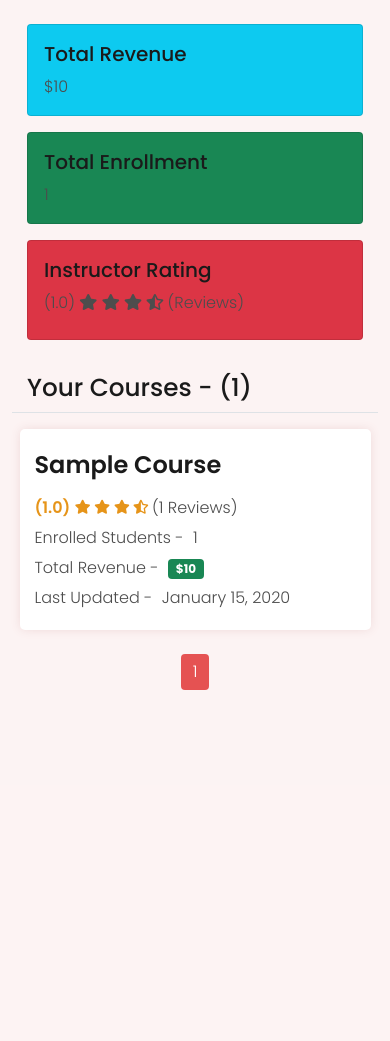
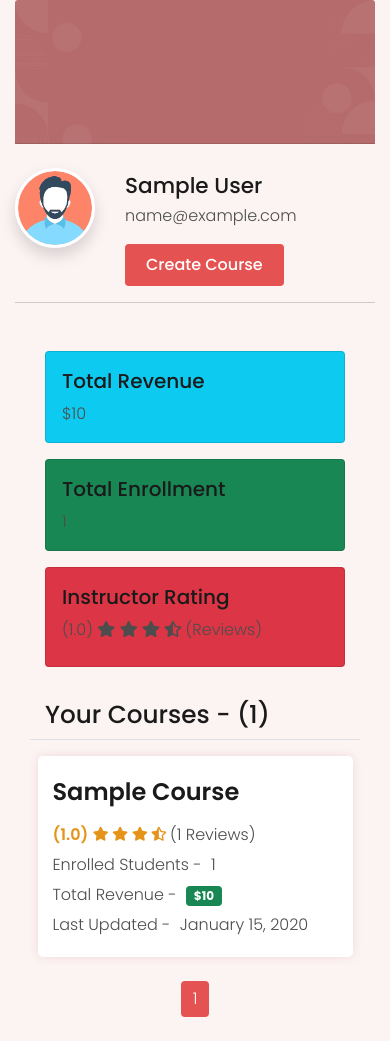
Before and after one commit to CaptainVee/tollgator, a Django app: page /instructor/dashboard/ in a window 390 px wide. Shown: the part 59-1100 px from the top of the page. Before the commit the page ends 749 px from the top, so only its background shows below. Run offline with Django 3.2, Linux system fonts and the light colour scheme; a user stored in the database is signed in; tables that the repository leaves empty hold one stand-in row (values such as "Sample post"); parts of the project's set-up code (start-up, migrations or seed data) failed here and were passed over; some libraries are stand-ins or nearby versions.

Commit message:
feat: redesigned course page to display create course button on mobile display

```diff
--- a/static/css/dashboard.css
+++ b/static/css/dashboard.css
@@ -12,7 +12,7 @@ body {
    */
 
   .sidebar {
-    position: fixed;
+    /* position: fixed; */
     top: 30px;
     bottom: 0;
     left: 0;
@@ -86,3 +86,29 @@ body {
     border-color: transparent;
     box-shadow: 0 0 0 3px rgba(255, 255, 255, .25);
   }
+
+  #cover-top {
+    background-image: url("../img/04.png") ;
+    background-color:#932929ab ;
+    background-size:cover;
+    height: 9rem;
+
+  }
+
+.avatar {
+    height: 5rem;
+    width: 5rem;
+    position: relative;
+    display: inline-block !important;
+}
+
+.col-12 .card {
+  border: none;
+}
+
+@media (min-width: 768px) {
+  .avatar-xxl {
+      width: 8rem;
+      height: 8rem;
+  }
+}
--- a/templates/instructor/instructor_dashboard.html
+++ b/templates/instructor/instructor_dashboard.html
@@ -5,8 +5,8 @@
 
 		<main class="col">
 
-			<div class="row justify-content-end">
-				<div class="col-sm-3 mb-3">
+			<div class="row">
+				<div class="col-sm-4 mb-3">
 					<div class="card bg-info">
 						<div class="card-body">
 							<h5 class="card-title">Total Revenue</h5>
@@ -15,7 +15,7 @@
 						</div>
 					</div>
 				</div>
-				<div class="col-sm-3 mb-3">
+				<div class="col-sm-4 mb-3">
 					<div class="card bg-success">
 						<div class="card-body">
 							<h5 class="card-title">Total Enrollment</h5>
@@ -24,7 +24,7 @@
 						</div>
 					</div>
 				</div>
-				<div class="col-sm-3 mb-3">
+				<div class="col-sm-4 mb-3">
 					<div class="card bg-danger">
 						<div class="card-body">
 							<h5 class="card-title">Instructor Rating</h5>
--- a/templates/small_base.html
+++ b/templates/small_base.html
@@ -29,9 +29,11 @@
 </head>
 
 <body>
+
     <!-- header start -->
     <header class="header sticky-top" style="background-color: #fdf3f3;">
         <div class="container">
+
             <div class="header-main d-flex justify-content-between align-items-center">
                 <div class="header-logo">
                     <a href="{% url 'course-home' %}"><span>Toll</span>gator</a>
@@ -48,7 +50,7 @@
                     </button>
                     <ul class="menu">
                         {% if user.is_authenticated %}
-                        <li class="menu-item">
+                        <!-- <li class="menu-item">
                             <div class="dropdown">
                                 <a class="btn border dropdown-toggle" href="#" role="button" data-bs-toggle="dropdown"
                                     aria-expanded="false">
@@ -58,10 +60,10 @@
                                 <ul class="dropdown-menu">
                                     <li><a class="dropdown-item" href="{% url 'course-create-playlist' %}">Playlist</a>
                                     </li>
-                                    <!-- <li><a class="dropdown-item" href="#">Video Link</a></li> -->
+                                    <li><a class="dropdown-item" href="#">Video Link</a></li>
                                 </ul>
                             </div>
-                        </li>
+                        </li> -->
                         <li class="menu-item menu-item-has-children">
                             <a class="js-toggle-sub-menu" href="#">
                                 Profile <i class="fas fa-chevron-down"></i>
@@ -97,10 +99,75 @@
         </div>
     </header>
     <!-- header end -->
+    <div class="container" style="max-width: 1320px;">
+        <section>
+            <div class="mb-4">
+                <div id="cover-top" class="card-header">
+                    <!-- <img src="{% static 'img/picker.png' %}" alt="" height="100rem"> -->
+                </div>
+                <div class="row d-flex justify-content-between">
+                    <div class="col-auto mt-4 mt-md-0">
+                        <div class="avatar avatar-xxl mt-n3">
+                            <img src="{% static 'img/instructor/1.png' %}" alt=""
+                                class="avatar-img rounded-circle border border-white border-3 shadow">
+                        </div>
+                    </div>
+                    <div class="col d-md-flex justify-content-between align-items-center mt-4">
+                        <div class="">
+                            <h1 class="my-1 fs-4">{{ user.get_full_name }}</h1>
+                            <i class="bi bi-patch-check-fill text-info small"></i>
+                            <p>{{user}}</p>
+                        </div>
+                        <div class="d-flex align-items-center mt-2 mt-md-0">
+                            <a href="{% url 'course-create-playlist' %}" class="btn btn-theme mb-0">Create
+                                Course</a>
+                        </div>
+                    </div>
+                </div>
+                <hr class="d-xl-none">
+            </div>
+            <!-- <div class="container mb-4">
+            <div class="row">
+                <div class="col-12">
+                    <div class="card bg-transparent card-body p-0">
+                        <div class="row d-flex justify-content-between">
+                            <div class="col-auto mt-4 mt-md-0">
+                                <div class="avatar avatar-xxl mt-n3">
+                                    <img src="{% static 'img/01.jpg' %}" alt=""
+                                        class="avatar-img rounded-circle border border-white border-3 shadow">
+                                </div>
+                            </div>
+                            <div class="col d-md-flex justify-content-between align-items-center mt-4">
+                                <div class="">
+                                    <h1 class="my-1 fs-4">{{ user.get_full_name }}</h1>
+                                    <i class="bi bi-patch-check-fill text-info small"></i>
+                                    <ul class="list-inline mb-0">
+                                        <li class="list-inline-item h6 fw-light me-3 mb-1 mb-sm-0">
+                                            <i class="fas fa-star text-warning me-2"></i> 4.5/5
+                                        </li>
+                                        <li class="list-inline-item h6 fw-light me-3 mb-1 mb-sm-0">
+                                            <i class="fas fa-user-graduate text-orange me-2"></i> 12k Enrolled
+                                            Students
+                                        </li>
+                                        <li class="list-inline-item h6 fw-light me-3 mb-1 mb-sm-0"><i
+                                                class="fas fa-book text-purple me-2"></i> {{ user.courses.count }}
+                                            Courses</li>
+                                    </ul>
+                                </div>
+
+                            </div>
+                        </div>
+                    </div>
+                    <hr class="d-xl-none">
+                    <div class="col-12 col-xl-3 d-flex justify-content-between align-items-center"></div>
+                </div>
+            </div>
+        </div> -->
+        </section>
 
         <div class="container-fluid">
             <div class="row">
-            <nav id="sidebarMenu" class="col-md-3 col-lg-2 d-md-block bg-light sidebar collapse">
+                <nav id="sidebarMenu" class="col-md-3 col-lg-3 d-md-block bg-light sidebar collapse">
                     <div class="position-sticky pt-3 sidebar-sticky">
                         <ul class="nav flex-column">
                             <li class="nav-item">
@@ -153,7 +220,7 @@
                     </div>
                 </nav>
 
-            <main class="col-md-9 ms-sm-auto col-lg-10 px-md-4">
+                <main class="col-md-9 ms-sm-auto col-lg-9 px-md-4">
                     {% if messages %}
                     <div class="messages" hx-trigger="load delay:3s" hx-get="{% url 'clear' %}">
                         {% for message in messages %}
@@ -171,6 +238,7 @@
                 </main>
             </div>
         </div>
+    </div>
 
 
     <!-- Htmx for PUT (this doesn't work if placed in a seperate js file) -->
```
Also changed, not shown: static/img/01.jpg (added), static/img/04.png (added), 3 other files. Lines whose indentation alone changed are shown as unchanged.
